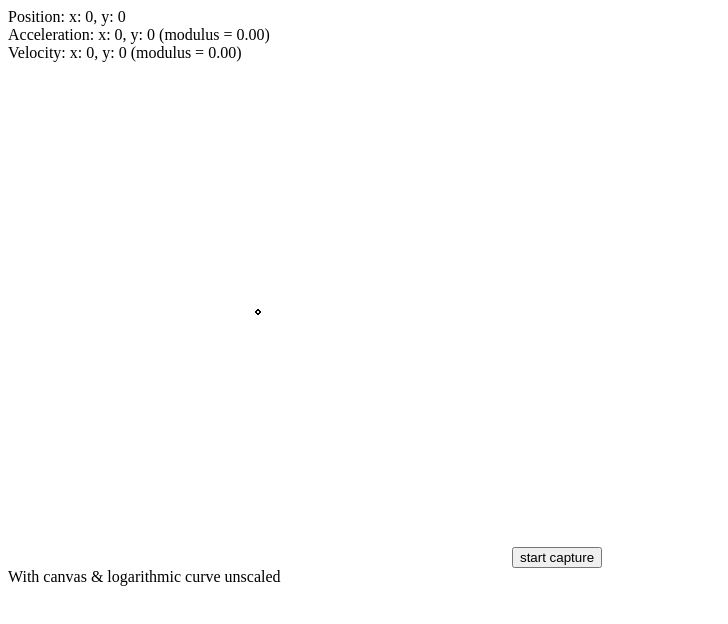
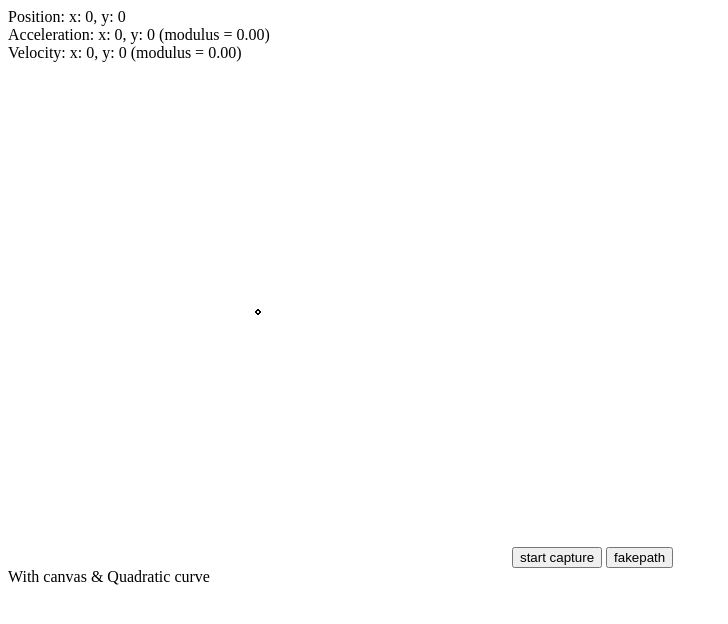
Before and after one commit to it-artspace/it-artspace.github.io, a plain HTML site: page index.html in a window 1280 px wide. Shown: the whole page, without its empty margins (0-728 px from the left). Drawn offline with Linux system fonts and the light colour scheme.

Commit message:
quadratic curve

```diff
--- a/index.html
+++ b/index.html
@@ -87,7 +87,7 @@
         const r = Math.sqrt(posX ** 2 + posY ** 2)
         const maxR = Math.sqrt(cCenterW ** 2 + cCenterH ** 2)
 
-        const rTransformed = Math.log(r)
+        const rTransformed = Math.sqrt(r / maxR) * maxR
 
         const sine = posY / r
         const cosine = posX / r
@@ -118,14 +118,33 @@
     }
 
 
+    function fakePath() {
+        vX = 1
+        vY = 0
+
+        setTimeout(
+            () => {
+                vX = -2
+                vY = 10
+            },
+            3000
+        )
+        setInterval(
+            () => {
+                vX = 0
+                vY = 0
+            }, 5000
+        )
+    }
 
 
 
 </script>
 
 <button onclick="startCapture()">start capture</button>
+<button onclick="fakePath()">fakepath</button>
 
-<div>With canvas & logarithmic curve unscaled</div>
+<div>With canvas & Quadratic curve</div>
 
 
 </body>
```
